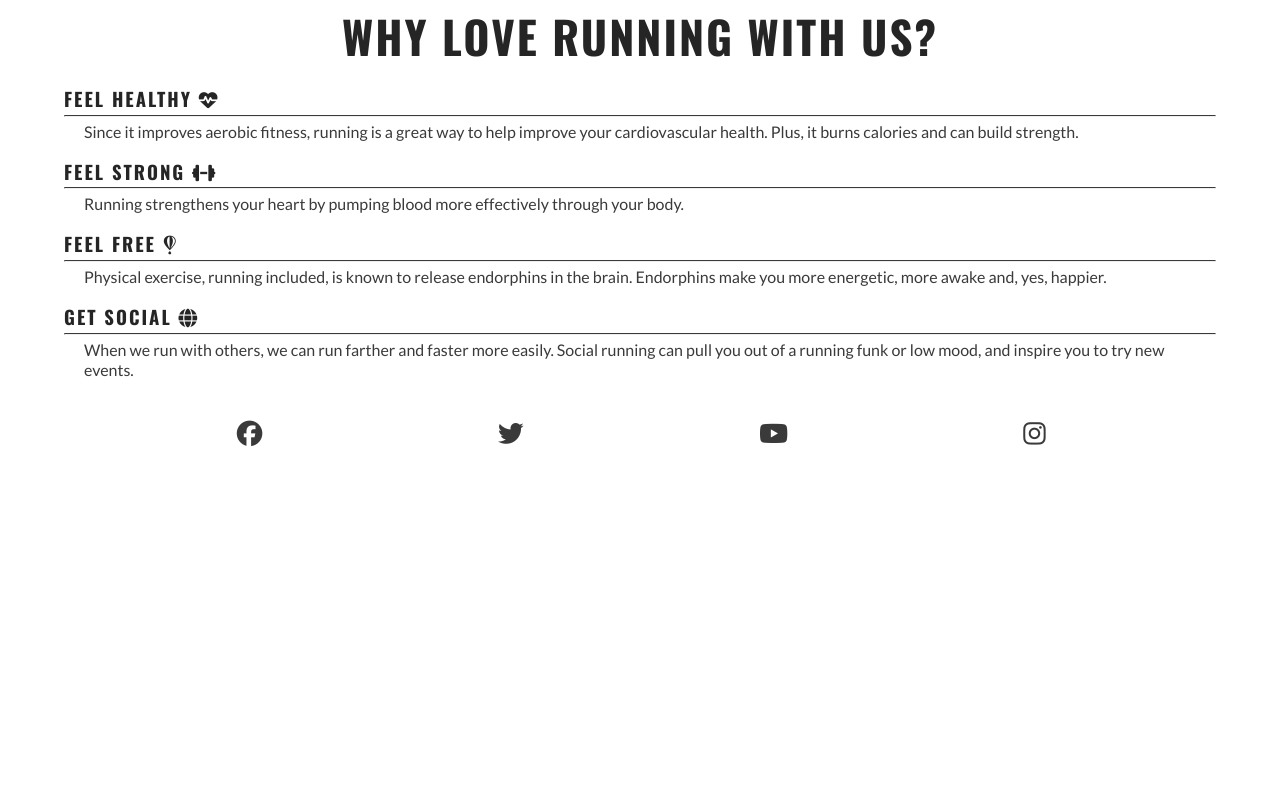
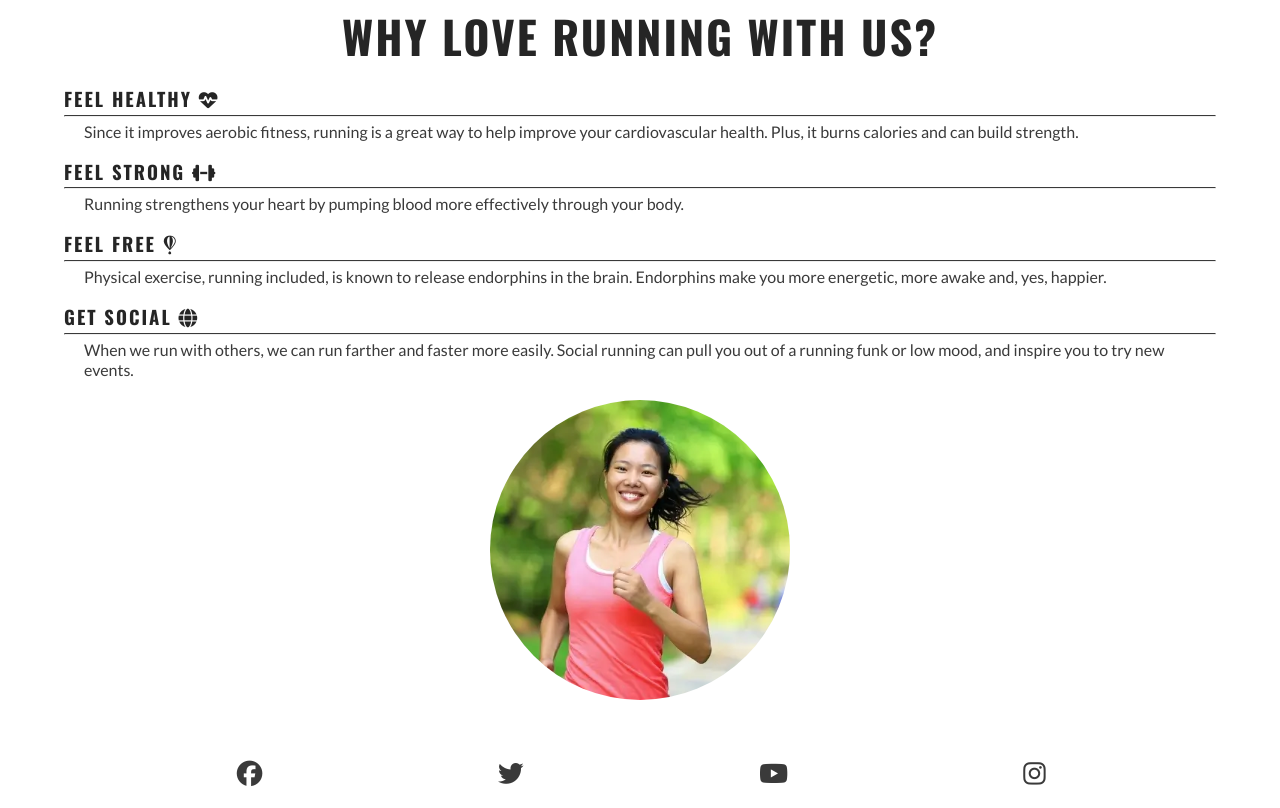
Before and after one commit to LauraO90/LoveRunningLO, a plain HTML site: page index.html in a window 1280 px wide. Shown: the part 696-1504 px from the top of the page. Before the commit the page ends 1164 px from the top, so only its background shows below. Drawn offline with nearby package versions, Linux system fonts and the light colour scheme.

Commit message:
Add circular image to reasons

```diff
--- a/assets/css/style.css
+++ b/assets/css/style.css
@@ -136,6 +136,23 @@ padding-left: 10px;
     margin: 5px 0;
 }
 
+#circle-cover-bg {
+    background: url('../images/reasons-image.webp') no-repeat top center / cover;
+    height: 90vw;
+    width: 90vw;
+    margin-bottom: 20px;
+    /* Makes the square a circle next */
+    border-radius: 50%;
+    max-width: 300px;
+    max-height: 300px;
+}
+
+#benefits-image {
+    display: flex;
+    align-items: center;
+    justify-content: center;
+}
+
 /* Footer */
 #social-networks {
     text-align: center;
--- a/index.html
+++ b/index.html
@@ -68,6 +68,9 @@
                         you out of a running funk or low mood, and inspire you to try new events.</p>
                 </div>
             </div>
+        <div id="benefits-image">
+            <div id="circle-cover-bg"></div>
+        </div>
         </div>
     </section>
 </main>
```
